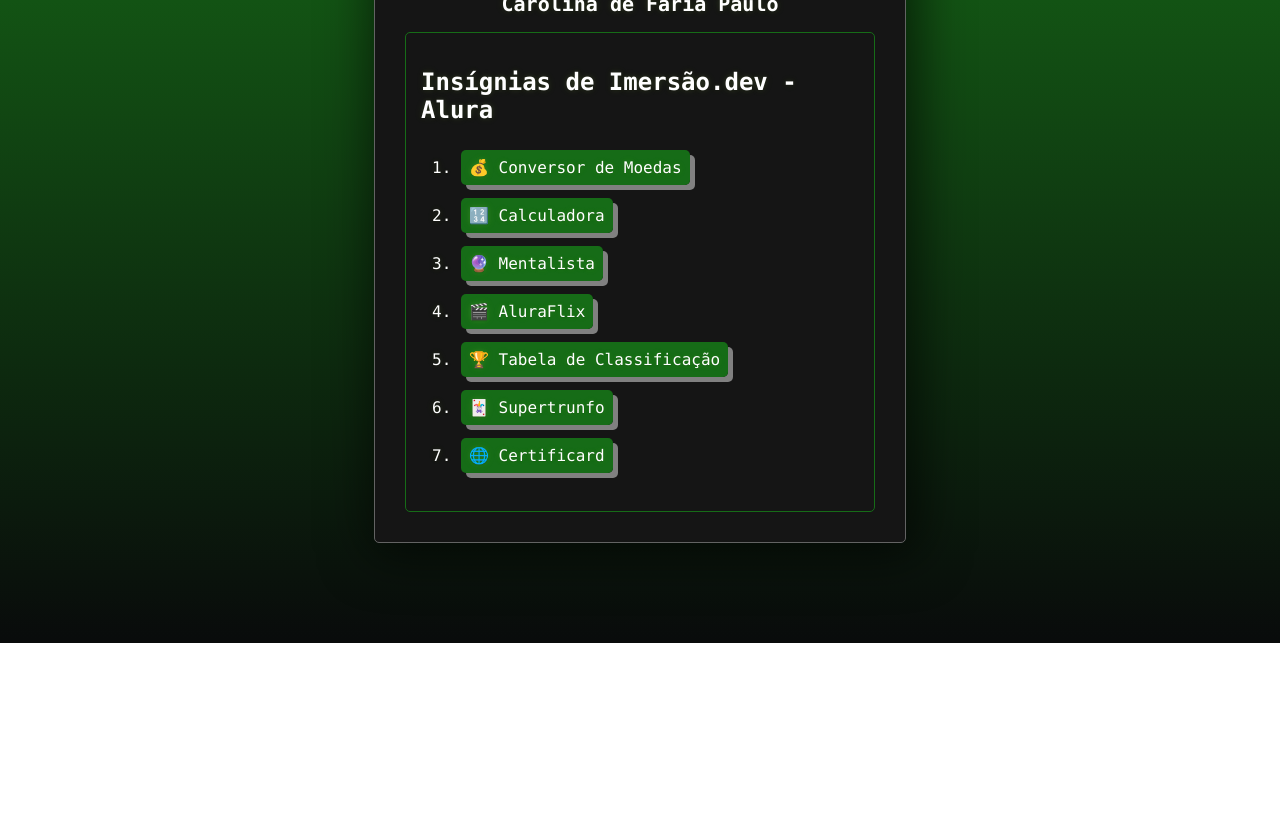
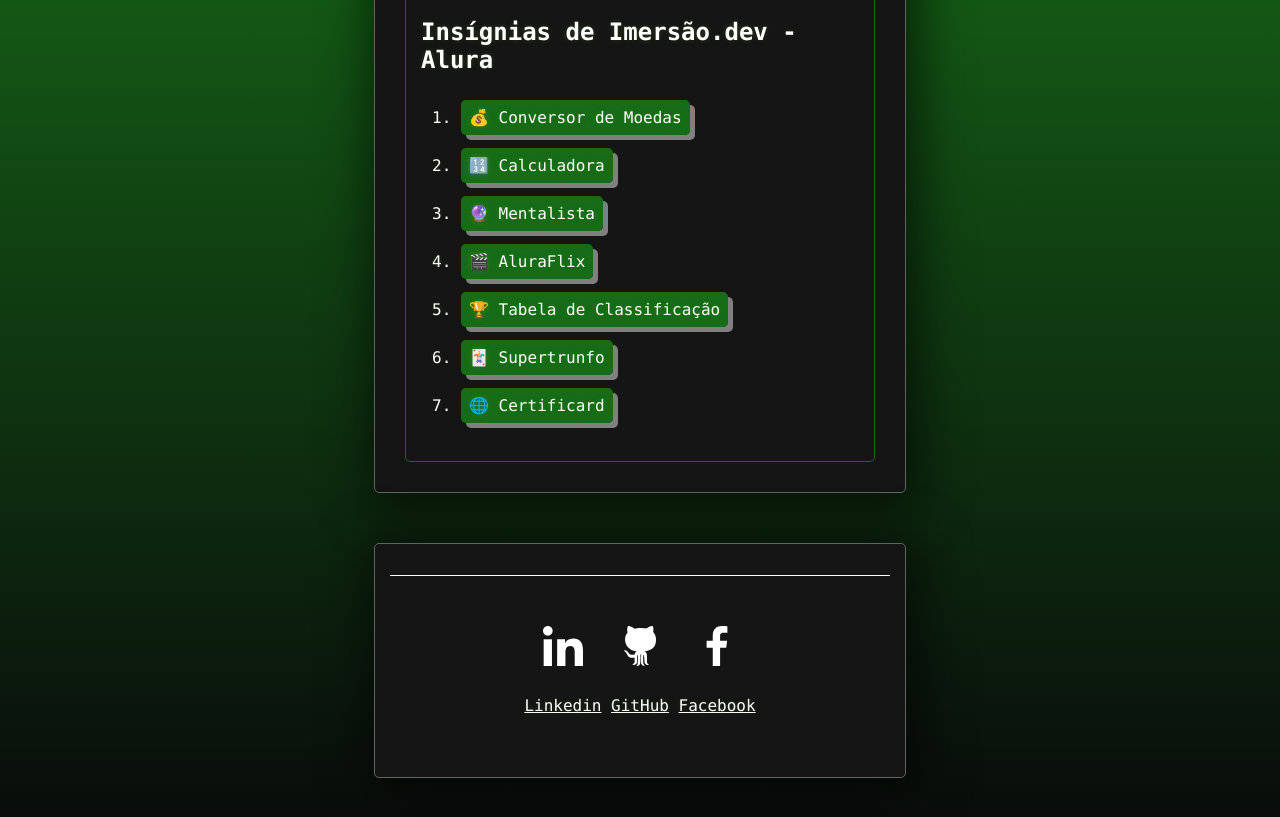
Before and after one commit to CarolinaPaulo/ideal-palm-tree, a plain HTML site: page index.html in a window 1280 px wide. Shown: the part 221-1038 px from the top of the page. Before the commit the page ends 864 px from the top, so only its background shows below. Drawn offline with Linux system fonts and the light colour scheme.

Commit message:
feat: create social media contacts box

```diff
--- a/index.html
+++ b/index.html
@@ -37,4 +37,31 @@
     <script src="app.js"></script>
     </body>
 
+    <footer>
+      <section>
+        <nav>
+          <ul class="redes-sociais">
+            <li>
+               <a href="https://www.linkedin.com/in/carolinapaulo187/">
+                   <img src="assets/img/linkedin.svg" alt="Linkedin">
+                   <p>Linkedin</p>
+               </a>
+            </li>
+            <li>
+                <a href="https://github.com/CarolinaPaulo">
+                  <img src="assets/img/github-big-logo.svg" alt="GitHub">
+                  <p>GitHub</p>
+                </a>
+            </li>
+            <li>
+                <a href="https://www.facebook.com/carolina.paulo.16/">
+                  <img src= "assets/img/facebook-app-symbol.svg" alt="Facebook">
+                  <p>Facebook</p>
+                </a>
+            </li>
+        </ul>
+      </nav>
+      </section>
+    </footer>
+
 </html>
--- a/style.css
+++ b/style.css
@@ -13,7 +13,7 @@ body{
     padding: 15px;
     max-width: 500px;
     border: 1px solid #636363;
-    margin: 100px auto;
+    margin: 50px auto;
     border-radius: 5px;
     -webkit-box-shadow: 5px 5px 50px 8px rgba(0,0,0,0.59);
     box-shadow: 5px 5px 50px 8px rgba(0,0,0,0.59)
@@ -44,7 +44,7 @@ body{
     border-radius: 5px;
   }
 
-  img{
+  header img{
     width: 150px;
     height:150px;
     border-radius: 100%;
@@ -66,6 +66,7 @@ body{
 
 a:-webkit-any-link {
   cursor: pointer;
+  color: white;
 
 }
 
@@ -78,3 +79,22 @@ li {
 a:hover{
 	font-size: 18px;
 }
+
+footer nav .redes-sociais{
+  border-top: 1px solid white;
+  padding: 50px 0 0;
+  text-align: center;
+  color: white;
+
+}
+footer nav .redes-sociais li{
+  text-align: center;
+  display: inline-block;
+}
+footer nav .redes-sociais li a img{
+  width: 40px;
+}
+
+footer nav .redes-sociais li a:hover img{
+  transform: scale(1.2) translateY(-10px);
+}
```
Also changed, not shown: assets/img/facebook-app-symbol.svg (added), assets/img/github-big-logo.svg (added), assets/img/instagram.svg (added), assets/img/linkedin.svg (added), assets/img/perfil.jpg (added), assets/img/youtube.svg (added).
